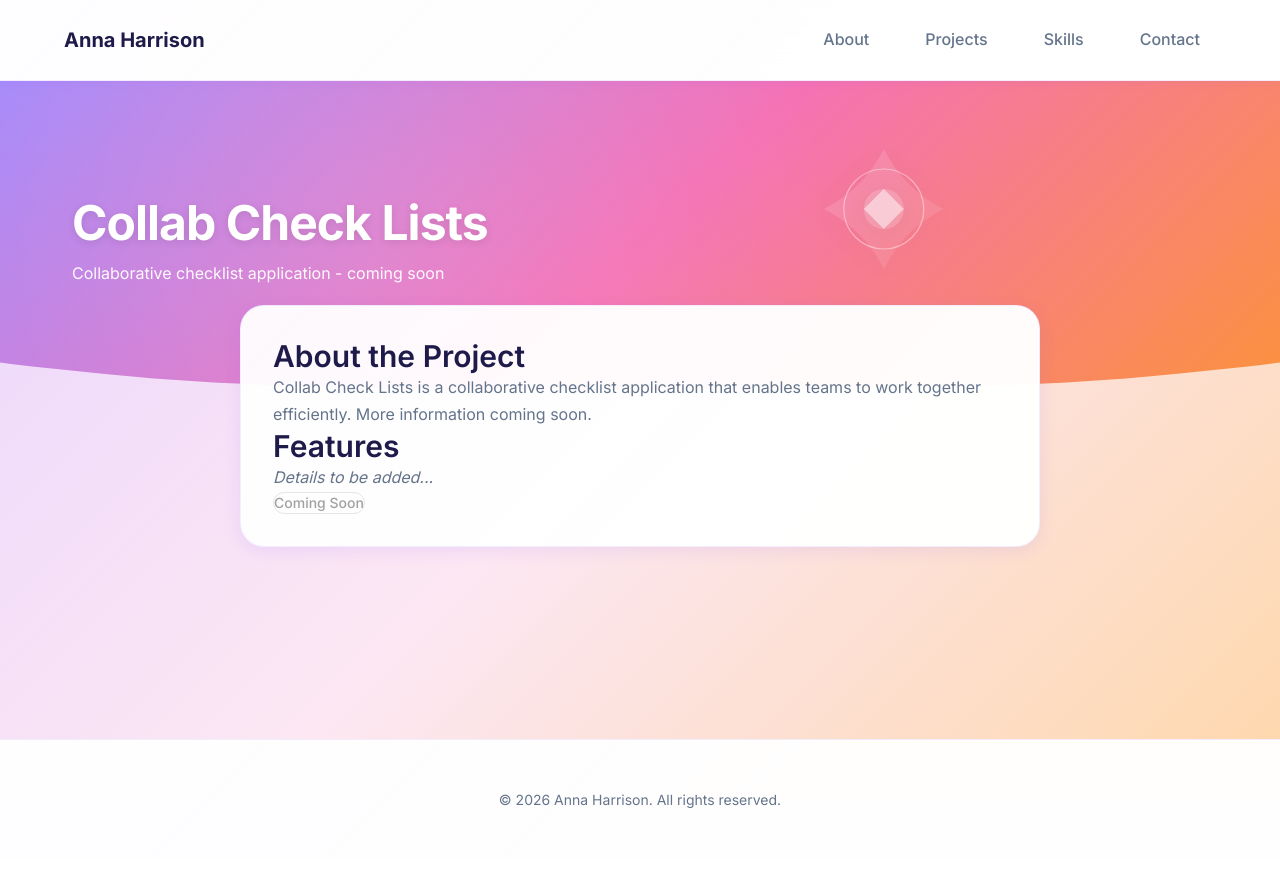
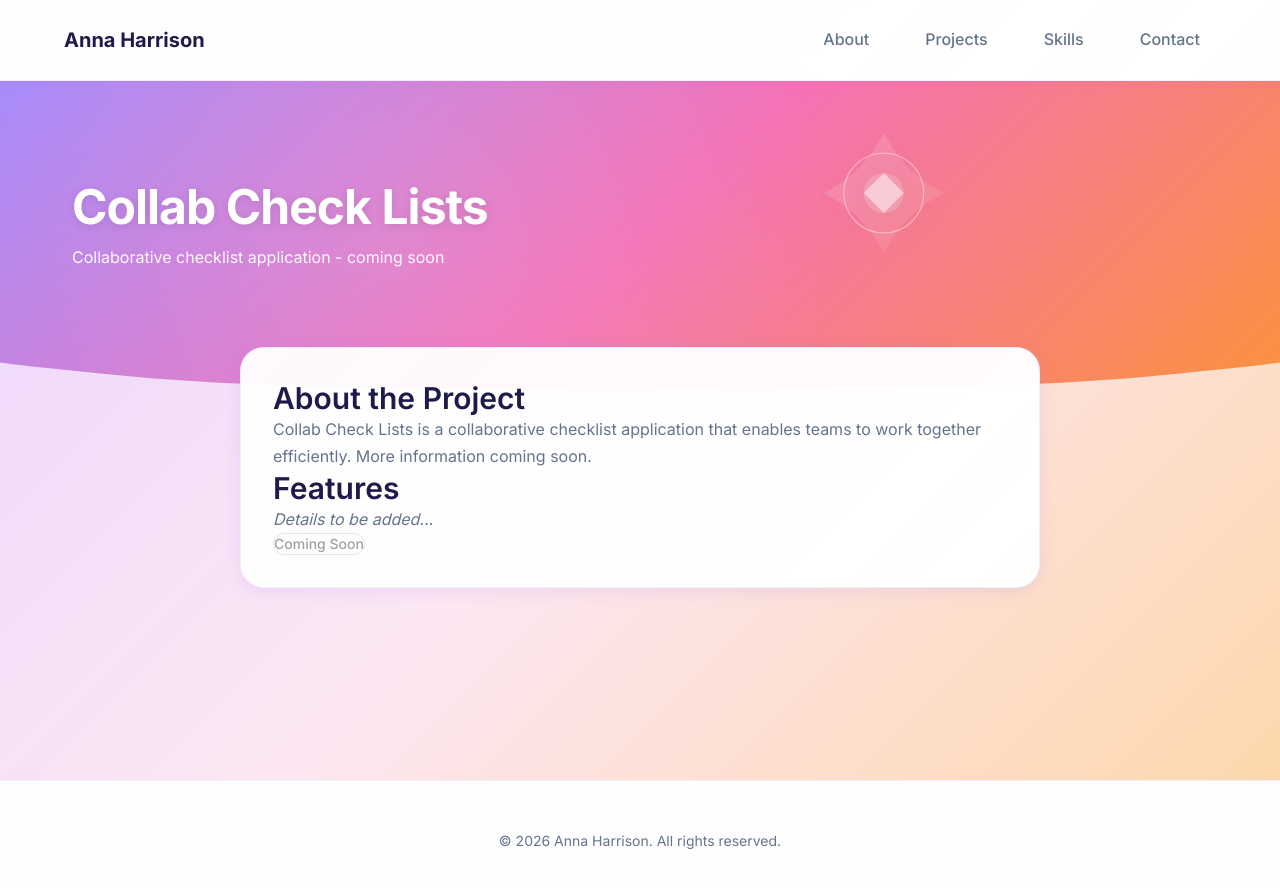
Before and after one commit to annaharri89/portfolio, a React (Vite) app: page /collab-check-lists in a window 1280 px wide. Shown: the top 888 px of the page. Before the commit the page ends 859 px from the top, so only its background shows below. Built offline with nearby package versions, Linux system fonts and the light colour scheme.

Commit message:
made the card overlapping the hero feature more robust

```diff
--- a/styles/main.css
+++ b/styles/main.css
@@ -34,6 +34,11 @@
   --spacing-xl: 3rem;
   --spacing-2xl: 4rem;
   --spacing-3xl: 6rem;
+
+  /* Hero/Layout */
+  --hero-overlap-full: clamp(7rem, 11vw, 10rem);
+  --hero-overlap-compact: clamp(5rem, 8vw, 7rem);
+  --hero-subtitle-safe-space: clamp(1rem, 2.5vw, 2rem);
 
   /* Border Radius */
   --radius-sm: 12px;
@@ -322,9 +327,13 @@ a:focus-visible {
 
 .hero {
   height: 70vh;
-  padding: clamp(1rem, 2vh, var(--spacing-2xl)) 0;
+  padding-top: clamp(1rem, 2vh, var(--spacing-2xl));
+  padding-bottom: calc(clamp(1rem, 2vh, var(--spacing-2xl)) + var(--hero-subtitle-safe-space));
+  padding-left: 0;
+  padding-right: 0;
   background: var(--gradient-hero);
   position: relative;
+  isolation: isolate;
   overflow: visible;
   display: flex;
   align-items: center;
@@ -334,6 +343,7 @@ a:focus-visible {
 .hero--compact {
   height: 40vh;
   min-height: 300px;
+  padding-bottom: calc(clamp(1rem, 2vh, var(--spacing-lg)) + var(--hero-subtitle-safe-space));
 }
 
 .hero::before {
@@ -464,54 +474,14 @@ a:focus-visible {
    Hero → Content Section Overlap
    ============================================ */
 
-.hero + .projects,
-.hero + .skills,
-.hero + .about,
-.hero + .contact,
-.hero + .project-detail,
-.hero + section.container {
+.hero + * {
   position: relative;
   z-index: 2;
-}
-
-.projects,
-.skills,
-.about,
-.contact,
-.project-detail,
-.nav-cards {
-  margin-top: -25vh;
-}
-
-@media (min-width: 768px) {
-  .projects,
-  .skills,
-  .about,
-  .contact,
-  .project-detail,
-  .nav-cards {
-    margin-top: -23vh;
-  }
-}
-
-.hero--compact + .projects,
-.hero--compact + .skills,
-.hero--compact + .about,
-.hero--compact + .contact,
-.hero--compact + .project-detail,
-.hero--compact + section.container .nav-cards {
-  margin-top: -20vh;
-}
-
-@media (min-width: 768px) {
-  .hero--compact + .projects,
-  .hero--compact + .skills,
-  .hero--compact + .about,
-  .hero--compact + .contact,
-  .hero--compact + .project-detail,
-  .hero--compact + section.container .nav-cards {
-    margin-top: -18vh;
-  }
+  margin-top: calc(-1 * var(--hero-overlap-full));
+}
+
+.hero.hero--compact + * {
+  margin-top: calc(-1 * var(--hero-overlap-compact));
 }
 
 /* Navigation Cards (Home Page) */
```
